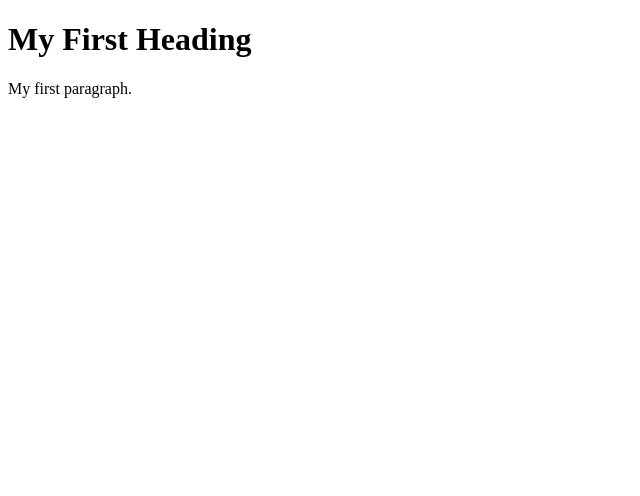
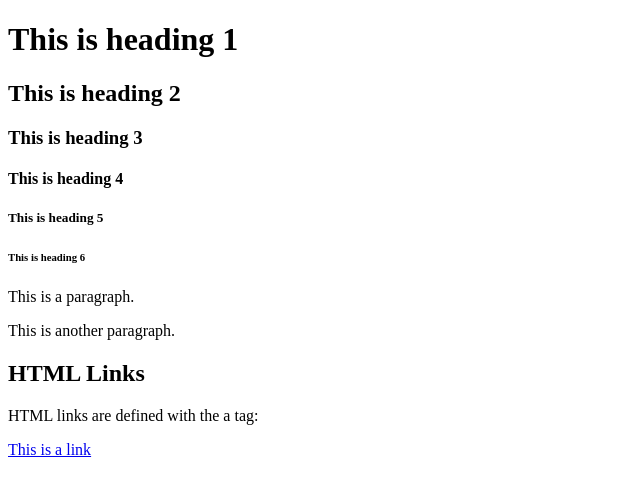
Before and after one commit to Radiotema/w3s-html, a plain HTML site: page index.html in a window 1280 px wide. Shown: the whole page, without its empty margins (0-640 px from the left). Drawn offline with Linux system fonts and the light colour scheme.

Commit message:
Update index.html

```diff
--- a/index.html
+++ b/index.html
@@ -2,9 +2,20 @@
 <html>
 <body>
 
-<h1>My First Heading</h1>
+    <h1>This is heading 1</h1>
+    <h2>This is heading 2</h2>
+    <h3>This is heading 3</h3>
+    <h4>This is heading 4</h4>
+    <h5>This is heading 5</h5>
+    <h6>This is heading 6</h6>
 
-<p>My first paragraph.</p>
+    <p>This is a paragraph.</p>
+<p>This is another paragraph.</p>
+
+<h2>HTML Links</h2>
+<p>HTML links are defined with the a tag:</p>
+
+<a href="https://www.w3schools.com">This is a link</a>
 
 </body>
 </html>
```
